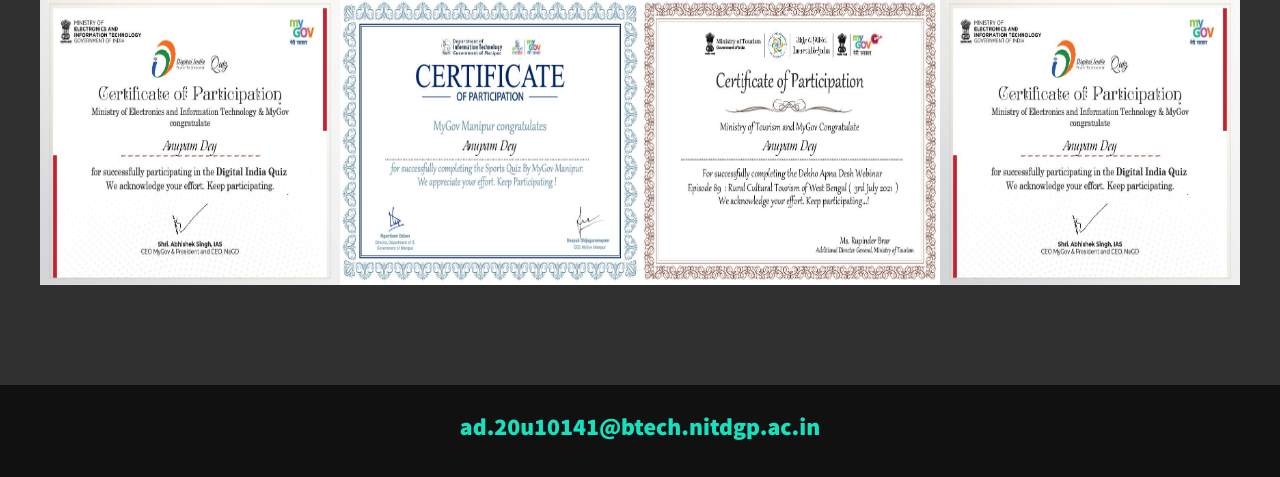
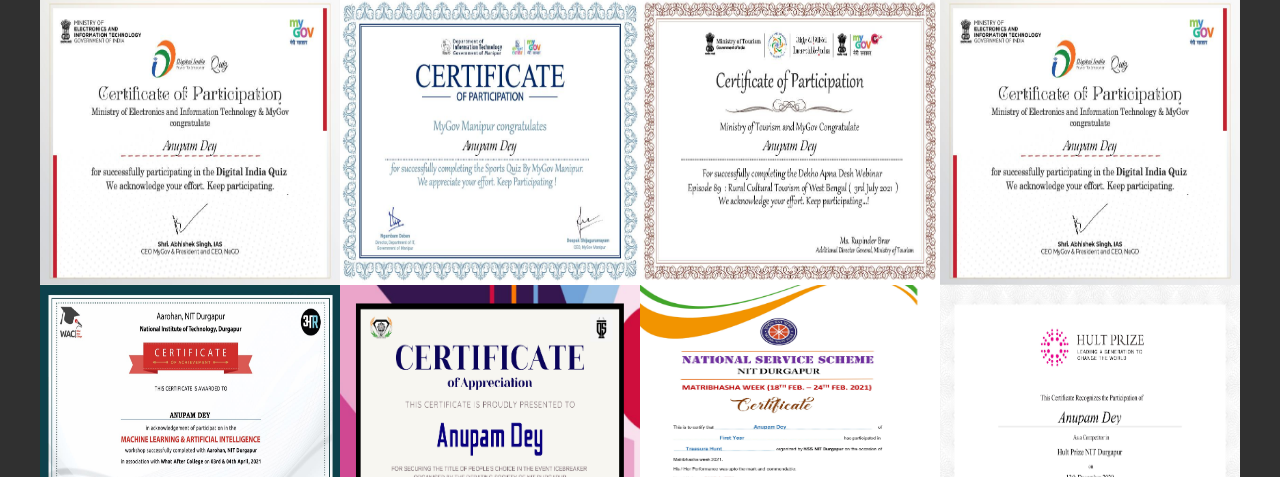
Before and after one commit to anupamdey2001/AnupamDey.github.io, a plain HTML site: page index.html in a window 1280 px wide. Shown: the part 3401-3878 px from the top of the page. Drawn offline with nearby package versions, Linux system fonts and the light colour scheme.

Commit message:
Update index.html

```diff
--- a/index.html
+++ b/index.html
@@ -138,6 +138,7 @@
                 <img src="img/12.jpg" alt="" class="portfolio__img">
             </a>
 
+
             <a href="img/13.jpg" class="portfolio__item" target="_blank">
                 <img src="img/13.jpg" alt="" class="portfolio__img">
             </a>
@@ -174,6 +175,18 @@
             <a href="img/24.jpg" class="portfolio__item" target="_blank">
                 <img src="img/24.jpg" alt="" class="portfolio__img">
             </a>
+            <a href="img/25.jpeg" class="portfolio__item" target="_blank">
+                <img src="img/25.jpeg" alt="" class="portfolio__img">
+            </a>
+            <a href="img/26.jpg" class="portfolio__item" target="_blank">
+                <img src="img/26.jpg" alt="" class="portfolio__img">
+            </a>
+            <a href="img/27.jpg" class="portfolio__item" target="_blank">
+                <img src="img/27.jpg" alt="" class="portfolio__img">
+            </a>
+            <a href="img/28.jpg" class="portfolio__item" target="_blank">
+                <img src="img/28.jpg" alt="" class="portfolio__img">
+            </a>
 
         </div>
     </section>
```
